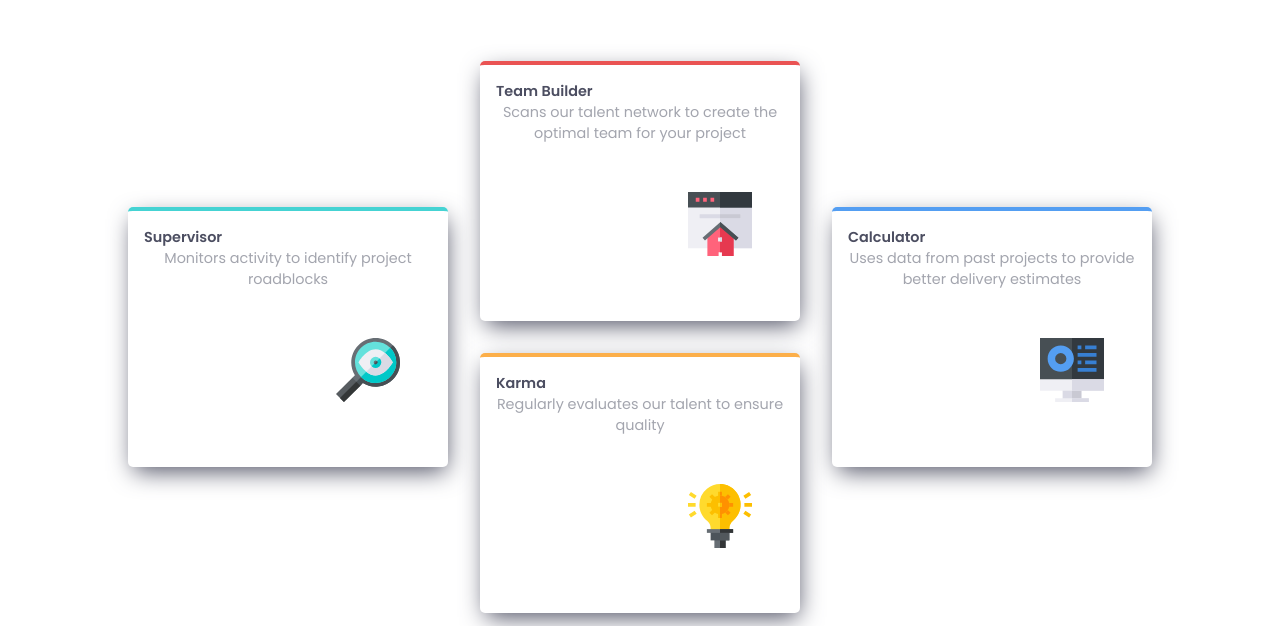
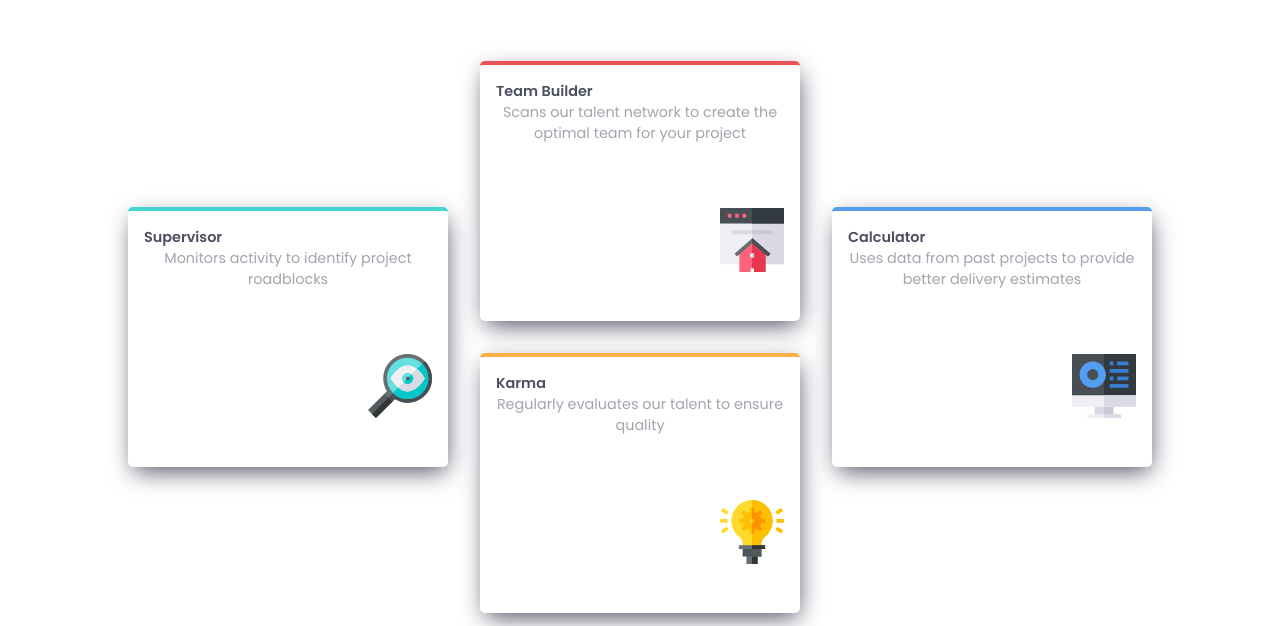
Before and after one commit to descifle/four-card-feature-section, a plain HTML site: page index.html in a window 1280 px wide. Shown: the part 174-800 px from the top of the page. Drawn offline with Linux system fonts and the light colour scheme.

Commit message:
edit
hehe

```diff
--- a/main.scss
+++ b/main.scss
@@ -52,11 +52,11 @@ p {
     padding: 1rem;
     border-radius: 5px;
     box-shadow: 2px 8px 24px -4px map-get($colors, nblue);
+    overflow: hidden;
 
     img {
-        position: relative;
-        left: 12rem;
-        top: 3rem;
+        float: right;
+        margin-top: 3rem;
     }
 }
 
@@ -108,9 +108,8 @@ p {
         box-shadow: 2px 8px 24px -4px map-get($colors, nblue);
 
         img {
-            position: relative;
-            left: 12rem;
-            top: 3rem;
+            float: right;
+            margin-top: 4rem;
         }
     }
 
```
Also changed, not shown: main.css, 1 other file.
